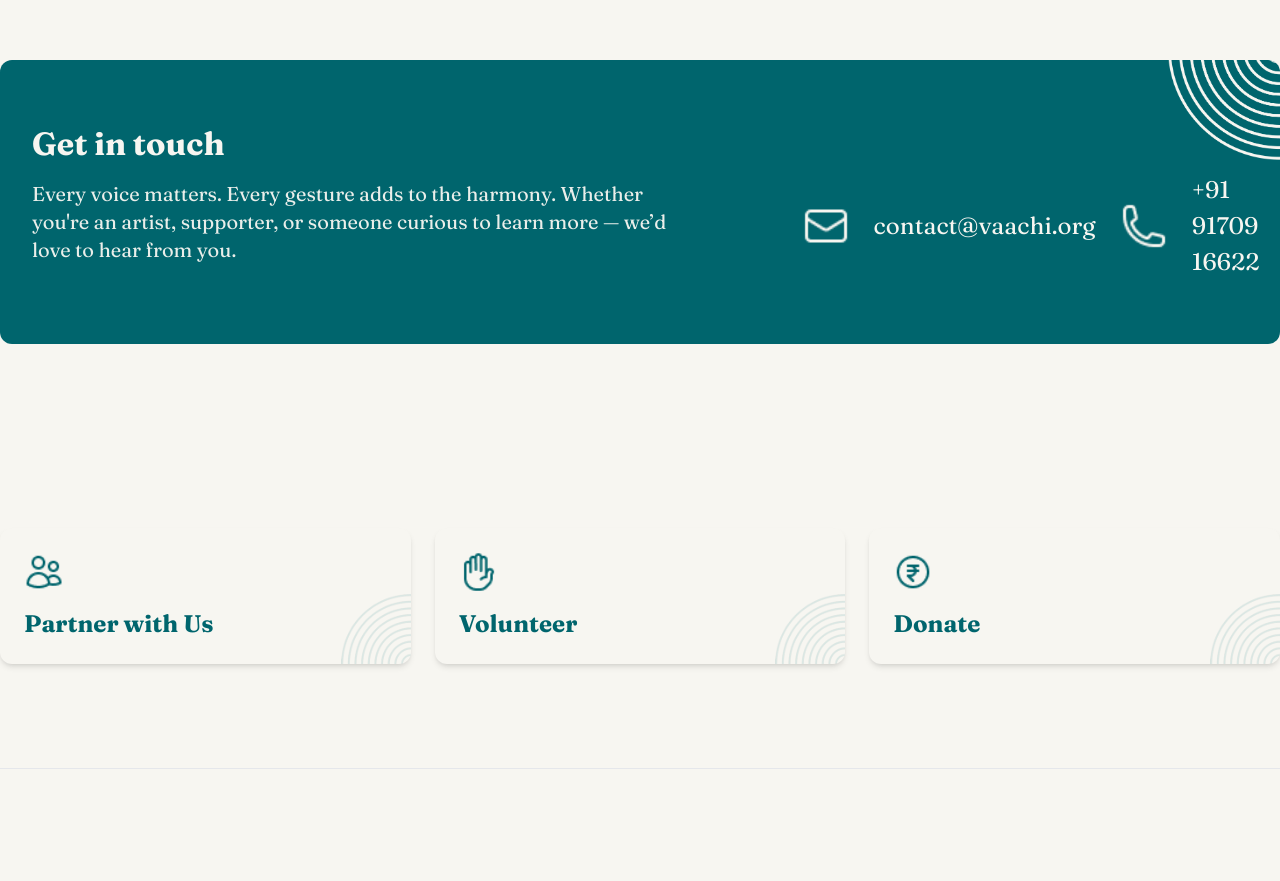
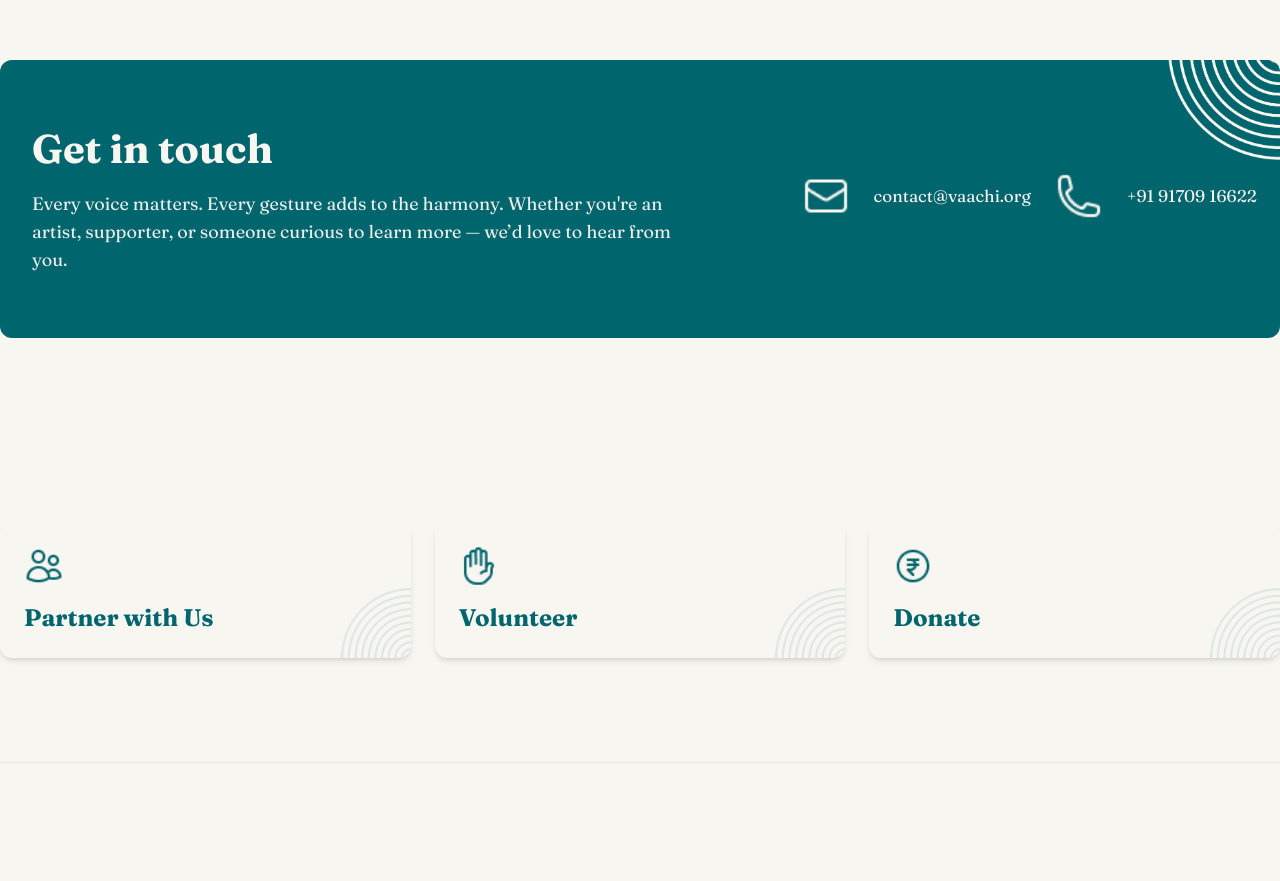
Before and after one commit to PritiHM/Vaachi-Website, a Next.js app: page / in a window 1280 px wide. Shown: the part 4800-5681 px from the top of the page. Built offline with nearby package versions, Linux system fonts and the light colour scheme.

Commit message:
updated ui and fixes

```diff
--- a/components/JoinWaitList.jsx
+++ b/components/JoinWaitList.jsx
@@ -24,13 +24,13 @@ export default function JoinWaitList() {
 
         <div>
           <h2
-            className={`${fraunces.className} text-[24px] md:text-[32px] font-bold leading-tight mb-4`}
+            className={`${fraunces.className} text-[24px] md:text-[40px] font-bold leading-tight mb-4`}
           >
             Get in touch
           </h2>
 
           <p
-            className={`${fraunces.className} text-[16px] md:text-[20px] leading-[28px] opacity-95 max-w-[650px]`}
+            className={`${fraunces.className} text-[16px] md:text-[18px] leading-[28px] opacity-95 max-w-[650px]`}
           >
             Every voice matters. Every gesture adds to the harmony.
             Whether you're an artist, supporter, or someone curious to learn more — we’d love to hear from you.
@@ -41,25 +41,25 @@ export default function JoinWaitList() {
 
           <img
             src="/images/envelope.png"
-            className="w-12 h-12 md:w-12 md:h-12"
+            className="w-10 h-10 md:w-12 md:h-12"
           />
 
           <a
             href="mailto:contact@vaachi.org"
-            className={`${fraunces.className} text-[24px] md:text-[24px] hover:underline text-left`}
+            className={`${fraunces.className} text-[15px] md:text-[17px] hover:underline text-left`}
           >
             contact@vaachi.org
           </a>
 
           <img
             src="/images/phone.png"
-            className="w-12 h- md:w-12 md:h-12"
+            className="w-10 h-10 md:w-12 md:h-12"
           />
 
 
           <a
             href="tel:+919170916622"
-            className={`${fraunces.className} text-[24px] md:text-[24px] hover:underline text-left`}
+            className={`${fraunces.className} text-[15px] md:text-[17px] hover:underline text-left`}
           >
             +91 91709 16622
           </a>
```
